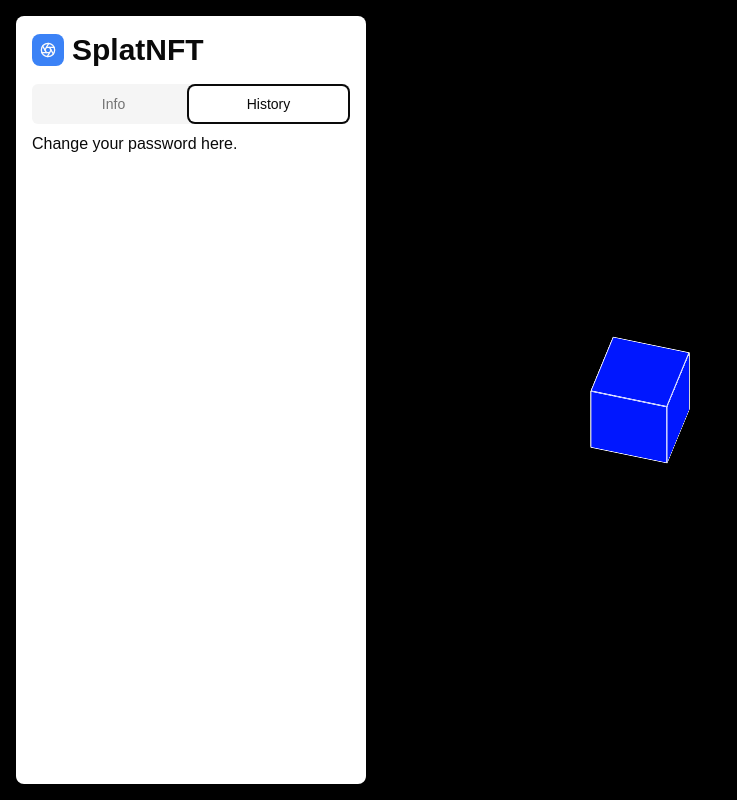
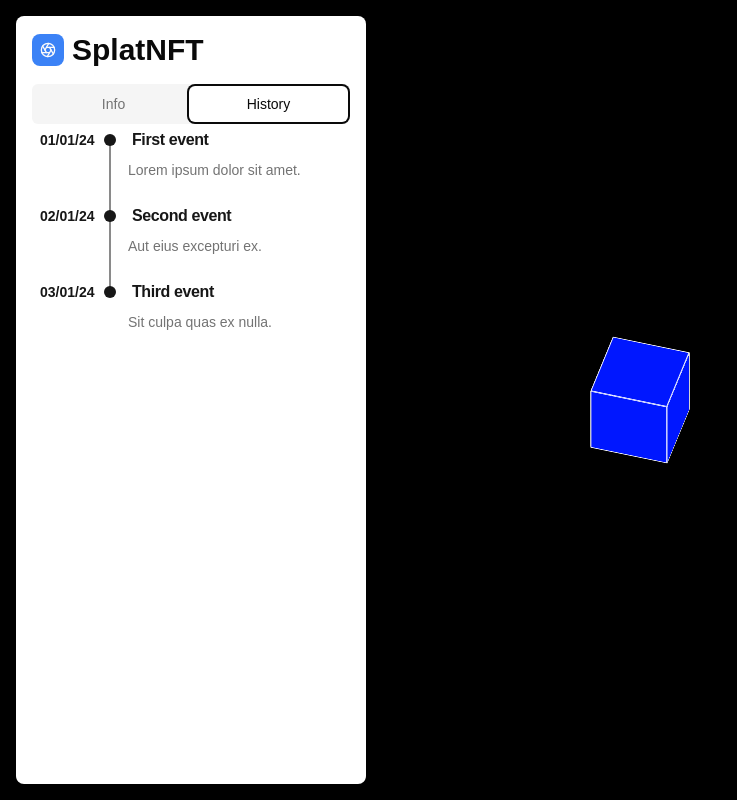
Before and after one commit to KevinWu098/SplatNFT, a Next.js app in the folder client/: page /dashboard in a window 1280 px wide. Both pictures are taken after a click on the tab "History". Shown: the whole page, without its empty margins (0-737 px from the left). Built offline with nearby package versions, Linux system fonts and the light colour scheme.

Commit message:
feat: timeline component

```diff
--- a/client/src/components/dashboard/panel.tsx
+++ b/client/src/components/dashboard/panel.tsx
@@ -1,6 +1,10 @@
 "use client";
 
 import { Tabs, TabsContent, TabsList, TabsTrigger } from "@/components/ui/tabs";
+import {
+    timelineData,
+    TimelineLayout,
+} from "@/components/ui/timeline/timeline-layout";
 import {
     ApertureIcon,
     FileAxis3DIcon,
@@ -73,7 +77,11 @@ export function Panel() {
                 </TabsContent>
 
                 <TabsContent value="history">
-                    Change your password here.
+                    <div className="space-y-2">
+                        <div className="ml-12">
+                            <TimelineLayout items={timelineData} />
+                        </div>
+                    </div>
                 </TabsContent>
             </Tabs>
         </div>
--- /dev/null
+++ b/client/src/components/ui/timeline/timeline-layout.tsx
@@ -0,0 +1,92 @@
+"use client";
+
+import React from "react";
+import {
+    Timeline,
+    TimelineConnector,
+    TimelineContent,
+    TimelineDescription,
+    TimelineHeader,
+    TimelineIcon,
+    TimelineItem,
+    TimelineTime,
+    TimelineTitle,
+} from "@/components/ui/timeline/timeline";
+
+interface TimelineLayoutProps {
+    items: TimelineElement[]; // Replace any[] with the actual type of items.
+}
+export const TimelineLayout = ({ items }: TimelineLayoutProps) => {
+    return (
+        <Timeline>
+            <TimelineItem>
+                <TimelineConnector />
+                <TimelineHeader>
+                    <TimelineTime>{items[0].date}</TimelineTime>
+                    <TimelineIcon />
+                    <TimelineTitle>{items[0].title}</TimelineTitle>
+                </TimelineHeader>
+                <TimelineContent>
+                    <TimelineDescription>
+                        {items[0].description}
+                    </TimelineDescription>
+                </TimelineContent>
+            </TimelineItem>
+            <TimelineItem>
+                <TimelineConnector />
+                <TimelineHeader>
+                    <TimelineTime>{items[1].date}</TimelineTime>
+                    <TimelineIcon />
+                    <TimelineTitle>{items[1].title}</TimelineTitle>
+                </TimelineHeader>
+                <TimelineContent>
+                    <TimelineDescription>
+                        {items[1].description}
+                    </TimelineDescription>
+                </TimelineContent>
+            </TimelineItem>
+            <TimelineItem>
+                <TimelineHeader>
+                    <TimelineTime>{items[2].date}</TimelineTime>
+                    <TimelineIcon />
+                    <TimelineTitle>{items[2].title}</TimelineTitle>
+                </TimelineHeader>
+                <TimelineContent>
+                    <TimelineDescription>
+                        {items[2].description}
+                    </TimelineDescription>
+                </TimelineContent>
+            </TimelineItem>
+        </Timeline>
+    );
+};
+
+export const timelineData = [
+    {
+        id: 1,
+        title: "First event",
+        date: "01/01/24",
+        description: "Lorem ipsum dolor sit amet.",
+    },
+    {
+        id: 2,
+        title: "Second event",
+        date: "02/01/24",
+        description: "Aut eius excepturi ex.",
+    },
+    {
+        id: 3,
+        title: "Third event",
+        date: "03/01/24",
+        description: "Sit culpa quas ex nulla.",
+    },
+];
+
+export type TimelineData = (typeof timelineData)[number];
+
+export interface TimelineElement {
+    id: number;
+    title: string;
+    date: string;
+    description: string;
+}
--- /dev/null
+++ b/client/src/components/ui/timeline/timeline.tsx
@@ -0,0 +1,139 @@
+import * as React from "react";
+import { cn } from "@/lib/utils";
+
+const Timeline = React.forwardRef<
+    HTMLOListElement,
+    React.HTMLAttributes<HTMLOListElement>
+>(({ className, ...props }, ref) => (
+    <ol
+        ref={ref}
+        className={cn("flex flex-col", className)}
+        {...props}
+    />
+));
+Timeline.displayName = "Timeline";
+
+const TimelineItem = React.forwardRef<
+    HTMLLIElement,
+    React.LiHTMLAttributes<HTMLLIElement>
+>(({ className, ...props }, ref) => (
+    <li
+        ref={ref}
+        className={cn(
+            "relative flex flex-col p-6 pb-2 pt-0 [&>*]:mb-3",
+            className
+        )}
+        {...props}
+    />
+));
+TimelineItem.displayName = "TimelineItem";
+
+const TimelineTime = React.forwardRef<
+    HTMLParagraphElement,
+    React.HTMLAttributes<HTMLParagraphElement>
+>(({ className, ...props }, ref) => (
+    <p
+        ref={ref}
+        className={cn(
+            "absolute translate-x-36 text-sm font-semibold leading-none text-secondary-foreground md:-translate-x-16",
+            className
+        )}
+        {...props}
+    />
+));
+TimelineTime.displayName = "TimelineTime";
+
+const TimelineConnector = React.forwardRef<
+    HTMLDivElement,
+    React.HTMLAttributes<HTMLDivElement>
+>(({ className, ...props }, ref) => (
+    <div
+        ref={ref}
+        className={cn(
+            "absolute left-[30px] top-[5px] h-full w-px -translate-x-1/2 translate-y-2 bg-primary",
+            className
+        )}
+        {...props}
+    />
+));
+TimelineConnector.displayName = "TimelineConnector";
+
+const TimelineHeader = React.forwardRef<
+    HTMLDivElement,
+    React.HTMLAttributes<HTMLDivElement>
+>(({ className, ...props }, ref) => (
+    <div
+        ref={ref}
+        className={cn("flex items-center gap-4", className)}
+        {...props}
+    />
+));
+TimelineHeader.displayName = "TimelineHeader";
+
+const TimelineTitle = React.forwardRef<
+    HTMLHeadingElement,
+    React.HTMLAttributes<HTMLHeadingElement>
+>(({ className, children, ...props }, ref) => (
+    <h3
+        ref={ref}
+        className={cn(
+            "font-semibold leading-none tracking-tight text-secondary-foreground",
+            className
+        )}
+        {...props}
+    >
+        {children}
+    </h3>
+));
+TimelineTitle.displayName = "CardTitle";
+
+const TimelineIcon = React.forwardRef<
+    HTMLDivElement,
+    React.HTMLAttributes<HTMLDivElement>
+>(({ className, ...props }, ref) => (
+    <div
+        ref={ref}
+        className={cn(
+            "flex size-3 flex-col rounded-full bg-primary",
+            className
+        )}
+        {...props}
+    />
+));
+TimelineIcon.displayName = "TimelineIcon";
+
+const TimelineDescription = React.forwardRef<
+    HTMLParagraphElement,
+    React.HTMLAttributes<HTMLParagraphElement>
+>(({ className, ...props }, ref) => (
+    <p
+        ref={ref}
+        className={cn("max-w-sm text-sm text-muted-foreground", className)}
+        {...props}
+    />
+));
+TimelineDescription.displayName = "TimelineDescription";
+
+const TimelineContent = React.forwardRef<
+    HTMLDivElement,
+    React.HTMLAttributes<HTMLDivElement>
+>(({ className, ...props }, ref) => (
+    <div
+        ref={ref}
+        className={cn("flex flex-col items-start p-6 pb-2 pt-0", className)}
+        {...props}
+    />
+));
+TimelineContent.displayName = "TimelineContent";
+
+export {
+    Timeline,
+    TimelineItem,
+    TimelineConnector,
+    TimelineHeader,
+    TimelineTitle,
+    TimelineIcon,
+    TimelineDescription,
+    TimelineContent,
+    TimelineTime,
+};
```
